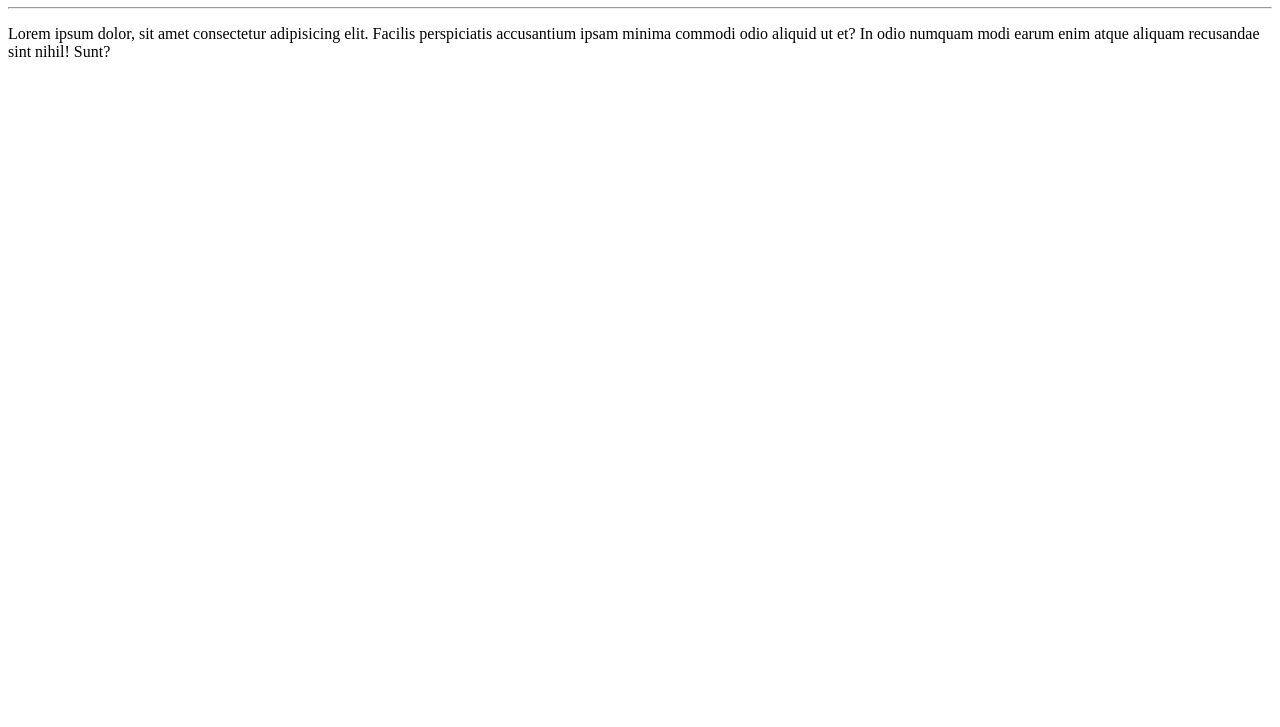
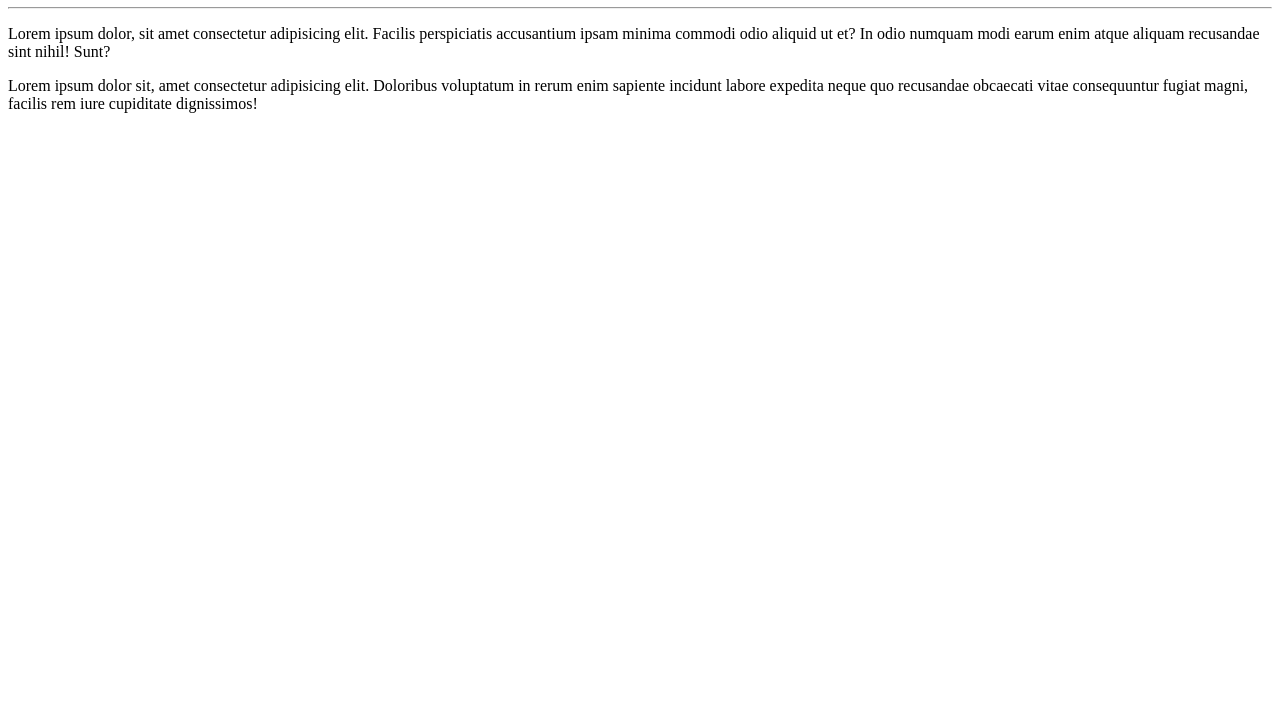
Before and after one commit to leodorosario/OlaMundo, a plain HTML site: page site-exemplo/index.html in a window 1280 px wide. Shown: the part 73-800 px from the top of the page. Drawn offline with Linux system fonts and the light colour scheme.

Commit message:
Adicionei um paragrafo

```diff
--- a/site-exemplo/index.html
+++ b/site-exemplo/index.html
@@ -10,6 +10,6 @@
     <h1>Ola, Mundo!</h1>
     <hr>
     <p>Lorem ipsum dolor, sit amet consectetur adipisicing elit. Facilis perspiciatis accusantium ipsam minima commodi odio aliquid ut et? In odio numquam modi earum enim atque aliquam recusandae sint nihil! Sunt?</p>
-
+    <p>Lorem ipsum dolor sit, amet consectetur adipisicing elit. Doloribus voluptatum in rerum enim sapiente incidunt labore expedita neque quo recusandae obcaecati vitae consequuntur fugiat magni, facilis rem iure cupiditate dignissimos!</p>
 </body>
 </html>
```
